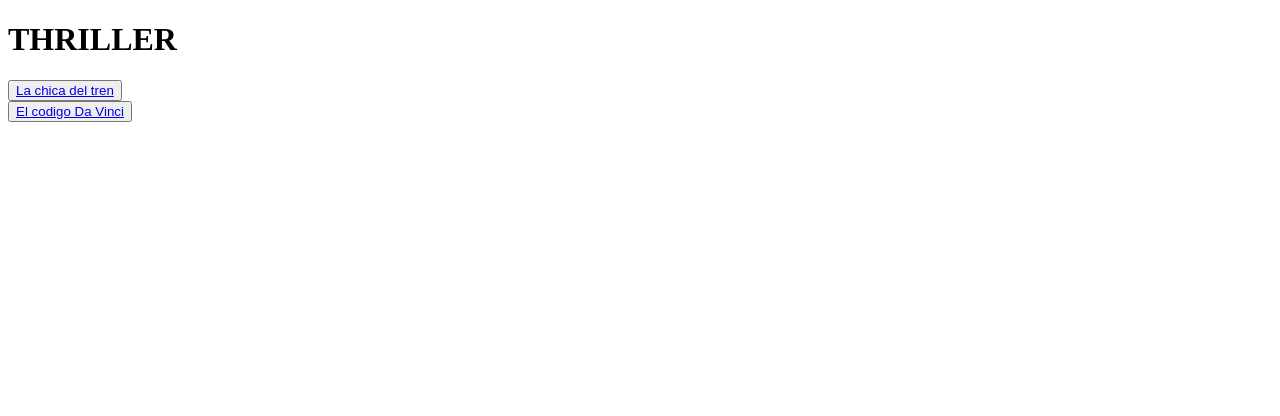
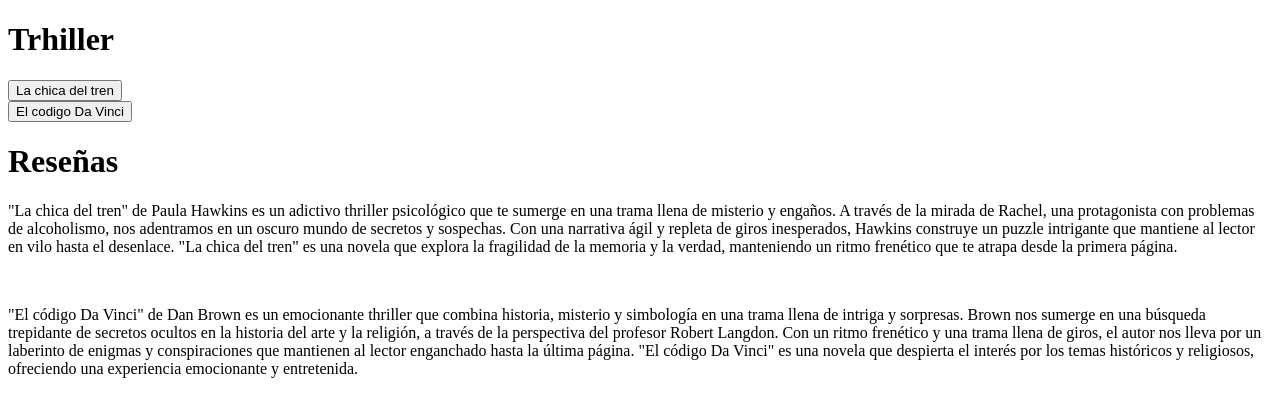
Before and after one commit to CamilaMontenero/Biblioteca, a plain HTML site: page BIBLIOTECA/thriller.html in a window 1280 px wide. Drawn offline with Linux system fonts and the light colour scheme.

Commit message:
thriller.html

```diff
--- a/BIBLIOTECA/thriller.html
+++ b/BIBLIOTECA/thriller.html
@@ -1,18 +1,21 @@
 <!DOCTYPE html>
 <html lang="en">
+<head>
+    <meta charset="UTF-8">
+    <meta http-equiv="X-UA-Compatible" content="IE=edge">
+    <meta name="viewport" content="width=device-width, initial-scale=1.0">
+    <title>Thriller</title>
+</head>
 <body>
-    <header>
-        <h1>THRILLER</h1>
-    <header>
-            <button>
-                <a href="https://drive.google.com/file/d/1MWkE9YuNm3SBwa3XSJHjRkpRO_TZO6jP/view">La chica del tren</a>
-                <br>
-        </button>
-</header>
- <header>
-            <button>
-                <a href="https://drive.google.com/file/d/1MdSh5CYgLxH_e38bruzLBKlboj2C-Zfy/view">El codigo Da Vinci</a>
-                <br>
-        </button>
-</header>
+    <h1>Trhiller</h1>
+
+    <a href="https://drive.google.com/file/d/1MWkE9YuNm3SBwa3XSJHjRkpRO_TZO6jP/view"><button>La chica del tren</button></a>
+    <br>
+    <a href="https://drive.google.com/file/d/1MdSh5CYgLxH_e38bruzLBKlboj2C-Zfy/view"><button>El codigo Da Vinci</button></a>
+    <br>
+    <h1>Reseñas</h1>
+    <p>"La chica del tren" de Paula Hawkins es un adictivo thriller psicológico que te sumerge en una trama llena de misterio y engaños. A través de la mirada de Rachel, una protagonista con problemas de alcoholismo, nos adentramos en un oscuro mundo de secretos y sospechas. Con una narrativa ágil y repleta de giros inesperados, Hawkins construye un puzzle intrigante que mantiene al lector en vilo hasta el desenlace. "La chica del tren" es una novela que explora la fragilidad de la memoria y la verdad, manteniendo un ritmo frenético que te atrapa desde la primera página.</p>
+    <br>
+    <p>"El código Da Vinci" de Dan Brown es un emocionante thriller que combina historia, misterio y simbología en una trama llena de intriga y sorpresas. Brown nos sumerge en una búsqueda trepidante de secretos ocultos en la historia del arte y la religión, a través de la perspectiva del profesor Robert Langdon. Con un ritmo frenético y una trama llena de giros, el autor nos lleva por un laberinto de enigmas y conspiraciones que mantienen al lector enganchado hasta la última página. "El código Da Vinci" es una novela que despierta el interés por los temas históricos y religiosos, ofreciendo una experiencia emocionante y entretenida.</p>
 </body>
+</html>
```
